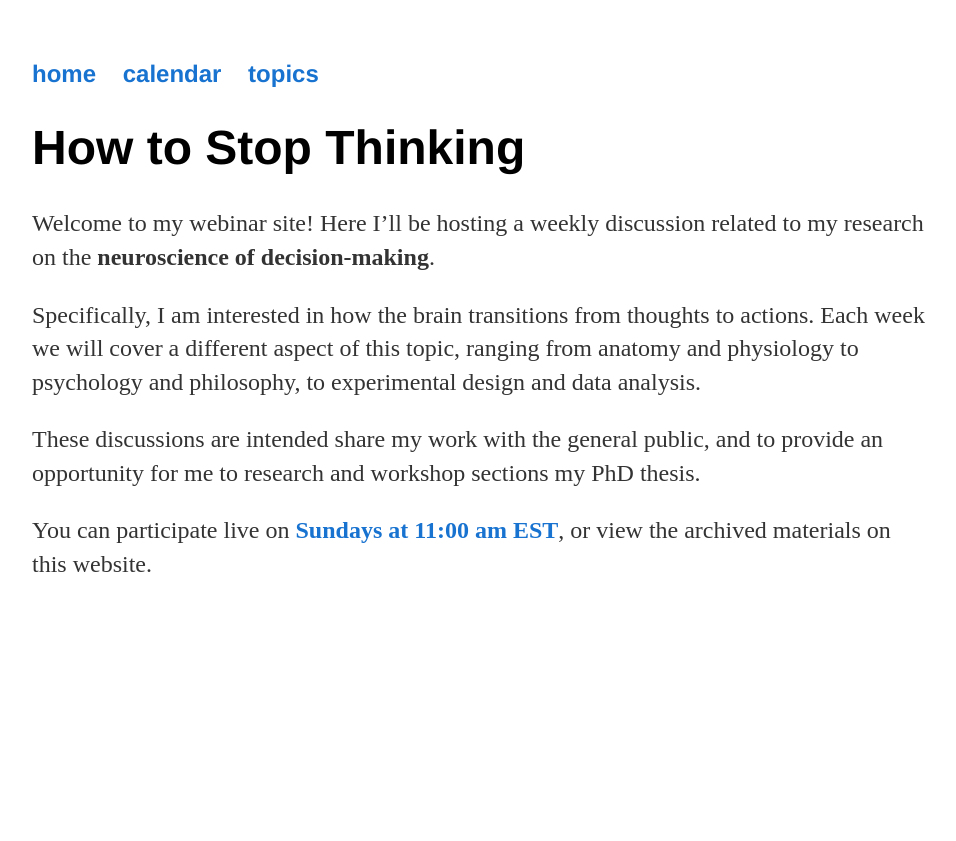
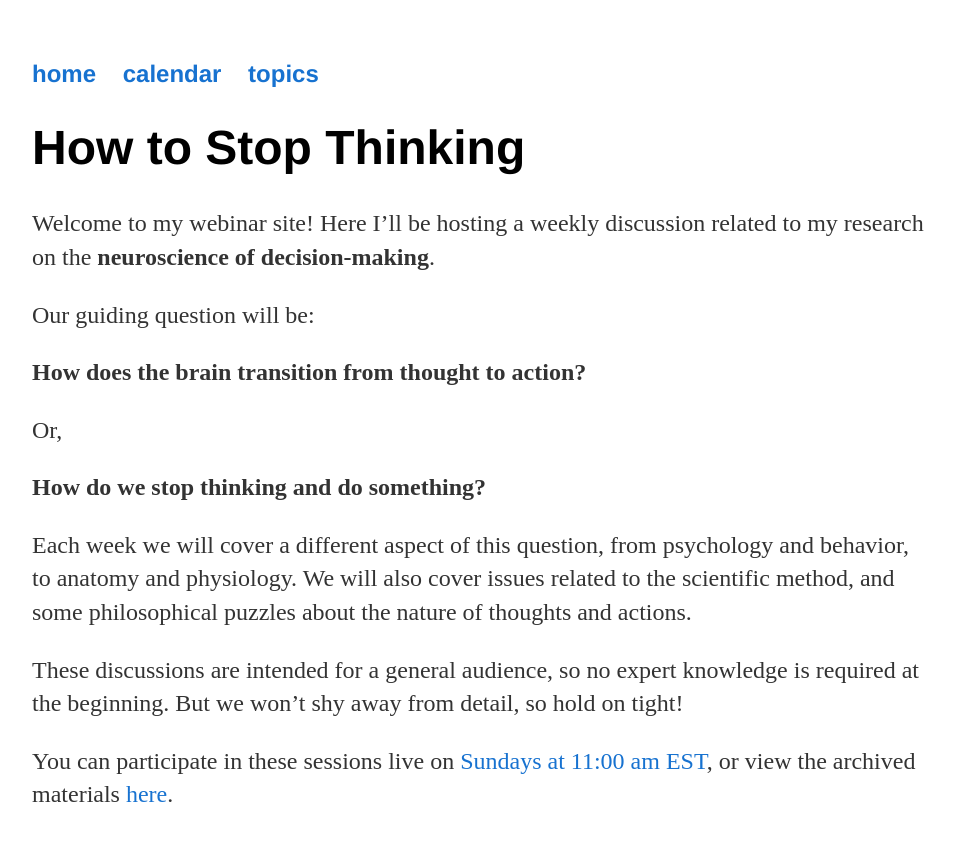
Before and after one commit to maxpensack/maxpensack.github.io, a Jekyll site: the page built from howtostopthinking/index.md, in a window 1280 px wide. Shown: the top 841 px of the page, without its empty margins (160-1116 px from the left). Built offline with Jekyll 4.4.1, drawn with Linux system fonts in a browser that asks for light colours.

Commit message:
Update index.md

```diff
--- a/howtostopthinking/index.md
+++ b/howtostopthinking/index.md
@@ -5,8 +5,16 @@ title: How to Stop Thinking
 <h1>{{ page.title }}</h1>
 Welcome to my webinar site! Here I'll be hosting a weekly discussion related to my research on the **neuroscience of decision-making**.
 
-Specifically, I am interested in how the brain transitions from thoughts to actions. Each week we will cover a different aspect of this topic, ranging from anatomy and physiology to psychology and philosophy, to experimental design and data analysis.
+Our guiding question will be:
 
-These discussions are intended share my work with the general public, and to provide an opportunity for me to research and workshop sections my PhD thesis.
+**How does the brain transition from thought to action?**
 
-You can participate live on **[Sundays at 11:00 am EST](https://columbiacuimc.zoom.us/j/94362616057?pwd=UHdkeWxTRllFVjU3WUZ3cTlDbldzZz09)**, or view the archived materials on this website.
+Or,
+
+**How do we stop thinking and do something?**
+
+Each week we will cover a different aspect of this question, from psychology and behavior, to anatomy and physiology. We will also cover issues related to the scientific method, and some philosophical puzzles about the nature of thoughts and actions.
+
+These discussions are intended for a general audience, so no expert knowledge is required at the beginning. But we won't shy away from detail, so hold on tight!
+
+You can participate in these sessions live on [Sundays at 11:00 am EST](https://columbiacuimc.zoom.us/j/94362616057?pwd=UHdkeWxTRllFVjU3WUZ3cTlDbldzZz09), or view the archived materials [here](https://www.maxpensack.com/howtostopthinking/calendar/).
```
